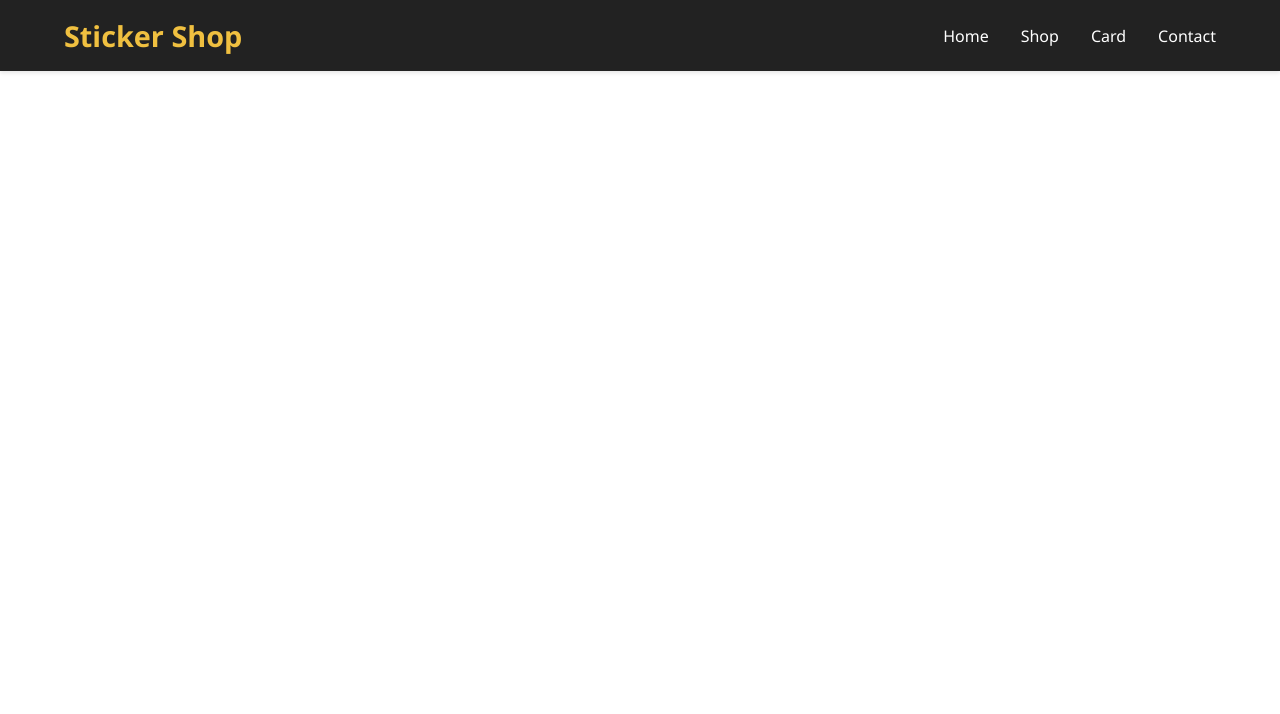
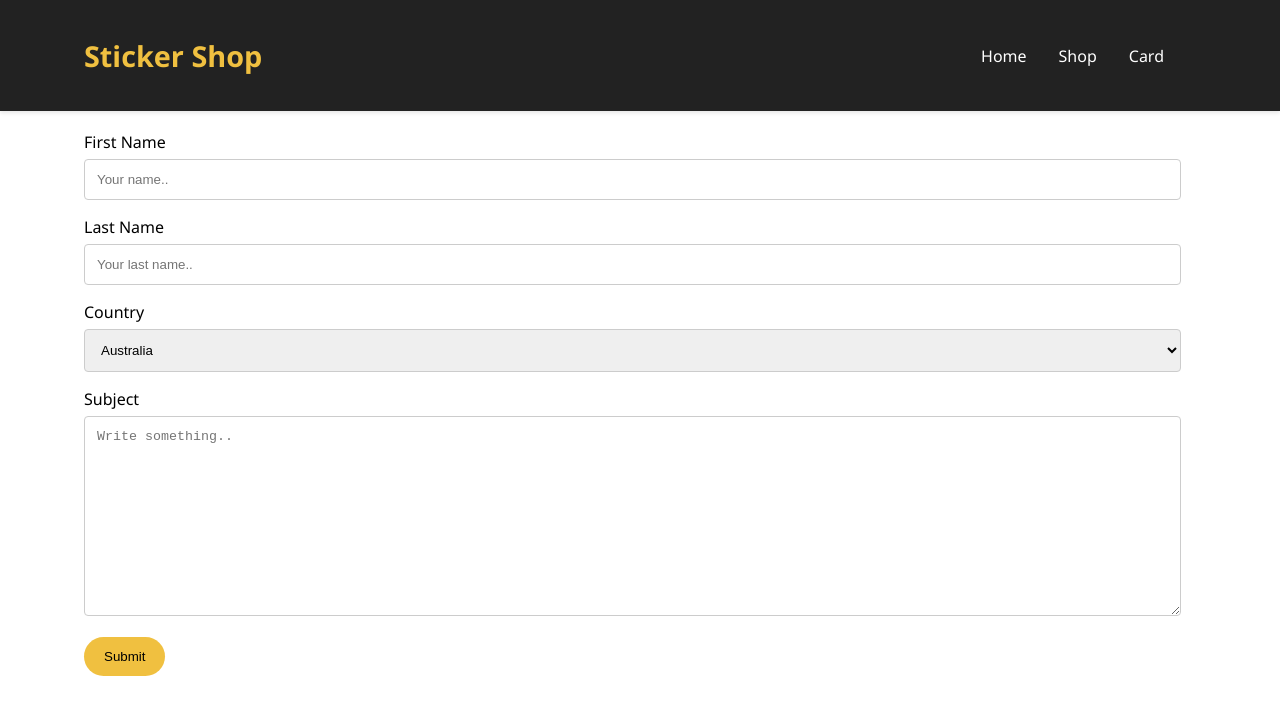
Before and after one commit to Amine297/final-project, a plain HTML site: page pages/contact.html in a window 1280 px wide. Drawn offline with Linux system fonts and the light colour scheme; files that its build step writes are made by us from their sources; files whose address does not match are found by name.

Commit message:
Update contact.html

```diff
--- a/pages/contact.html
+++ b/pages/contact.html
@@ -4,7 +4,8 @@
     <meta charset="UTF-8" />
     <meta name="viewport" content="width=device-width, initial-scale=1.0" />
     <title>Sticker Shop</title>
-    <link rel="stylesheet" href="style.css" />
+    <link rel="stylesheet" href="../style.css">
+    <link rel="stylesheet" href="../contact.css">
   </head>
   <body>
     <header class="site-header">
@@ -12,10 +13,10 @@
         <h1 class="logo">Sticker Shop</h1>
         <nav class="nav">
           <ul>
-            <li><a href="index.html">Home</a></li>
+            <li><a href="../index.html">Home</a></li>
             <li><a href="shop.html">Shop</a></li>
             <li><a href="card.html">Card</a></li>
-            <li><a href="contact.html">Contact</a></li>
+            <li><a href="contact.html"></a></li>
           </ul>
         </nav>
       </div>
@@ -24,3 +25,26 @@
     <script src="script.js"></script>
   </body>
 </html>
+<div class="container">
+  <form>
+
+    <label for="fname">First Name</label>
+    <input type="text" id="fname" name="firstname" placeholder="Your name..">
+
+    <label for="lname">Last Name</label>
+    <input type="text" id="lname" name="lastname" placeholder="Your last name..">
+
+    <label for="country">Country</label>
+    <select id="country" name="country">
+      <option value="australia">Australia</option>
+      <option value="canada">Canada</option>
+      <option value="usa">USA</option>
+    </select>
+
+    <label for="subject">Subject</label>
+    <textarea id="subject" name="subject" placeholder="Write something.." style="height:200px"></textarea>
+
+    <input type="submit" value="Submit">
+
+  </form>
+</div>
```
